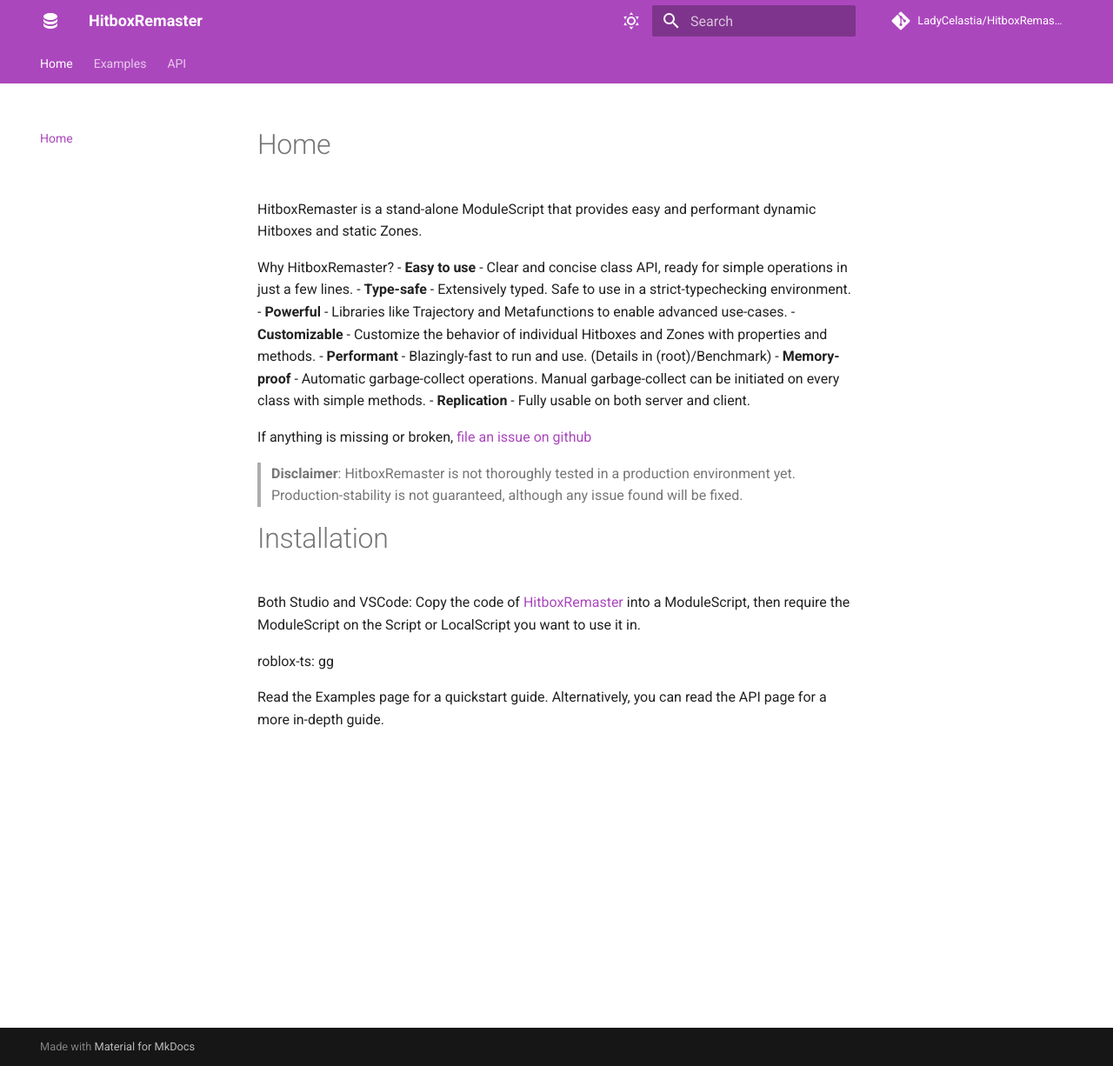
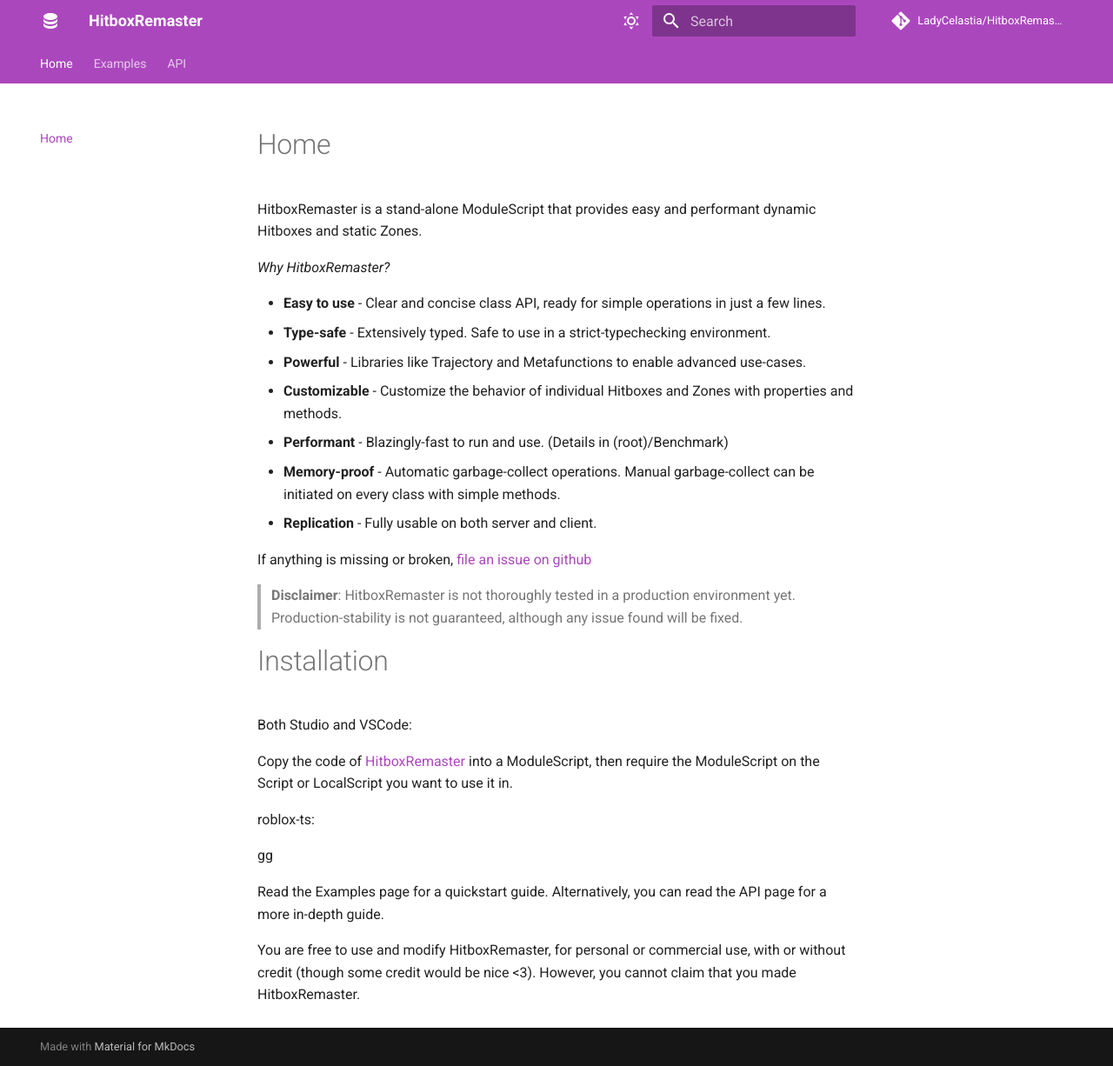
Before and after one commit to LadyCelastia/HitboxRemaster, an MkDocs documentation site: the page built from docs/index.md, in a window 1280 px wide and 1226 px high. Shown: the whole window at 87% size. Built offline with MkDocs 1.6.1 and Material for MkDocs 9.7.7, drawn with Linux system fonts in a browser that asks for light colours; comment, search, counter and statistics services are not loaded.

Commit message:
workflow fix

```diff
--- a/docs/index.md
+++ b/docs/index.md
@@ -1,7 +1,8 @@
 # Home
 HitboxRemaster is a stand-alone ModuleScript that provides easy and performant dynamic Hitboxes and static Zones.
 
-Why HitboxRemaster?
+*Why HitboxRemaster?*
+
 - **Easy to use** - Clear and concise class API, ready for simple operations in just a few lines.
 - **Type-safe** - Extensively typed. Safe to use in a strict-typechecking environment.
 - **Powerful** - Libraries like Trajectory and Metafunctions to enable advanced use-cases.
@@ -16,11 +17,15 @@
 
 # Installation
 Both Studio and VSCode:
+
 Copy the code of [HitboxRemaster](https://github.com/LadyCelastia/HitboxRemaster/blob/main/src/init.lua) into a ModuleScript, then require the ModuleScript on the Script or LocalScript you want to use it in.
 
 roblox-ts:
+
 gg
 
 
 
 Read the Examples page for a quickstart guide. Alternatively, you can read the API page for a more in-depth guide.
+
+You are free to use and modify HitboxRemaster, for personal or commercial use, with or without credit (though some credit would be nice <3). However, you cannot claim that you made HitboxRemaster.
--- a/mkdocs.yml
+++ b/mkdocs.yml
@@ -9,6 +9,12 @@
   name: material
   features:
     - navigation.tabs
+    - toc.integrate
+    - search.suggest
+    - search.highlight
+    - content.code.annotation
+    - content.code.copy
+  language: en
   icon:
     logo: material/database
     repo: fontawesome/brands/git-alt
@@ -18,6 +24,13 @@
   name: material
   favicon: images/favicon.png
   palette:
+    - media: "(prefers-color-scheme: dark)"
+      scheme: slate
+      primary: purple
+      accent: blue
+      toggle:
+        icon: material/weather-night
+        name: Switch to light mode
     - media: "(prefers-color-scheme: light)"
       scheme: default
       primary: purple
@@ -25,13 +38,6 @@
       toggle:
         icon: material/weather-sunny
         name: Switch to dark mode
-    - media: "(prefers-color-scheme: dark)"
-      scheme: slate
-      primary: purple
-      accent: blue
-      toggle:
-        icon: material/weather-night
-        name: Switch to light mode
   highlightjs: true
   hljs_languages:
     - lua
```
Also changed, not shown: 1 other file.
